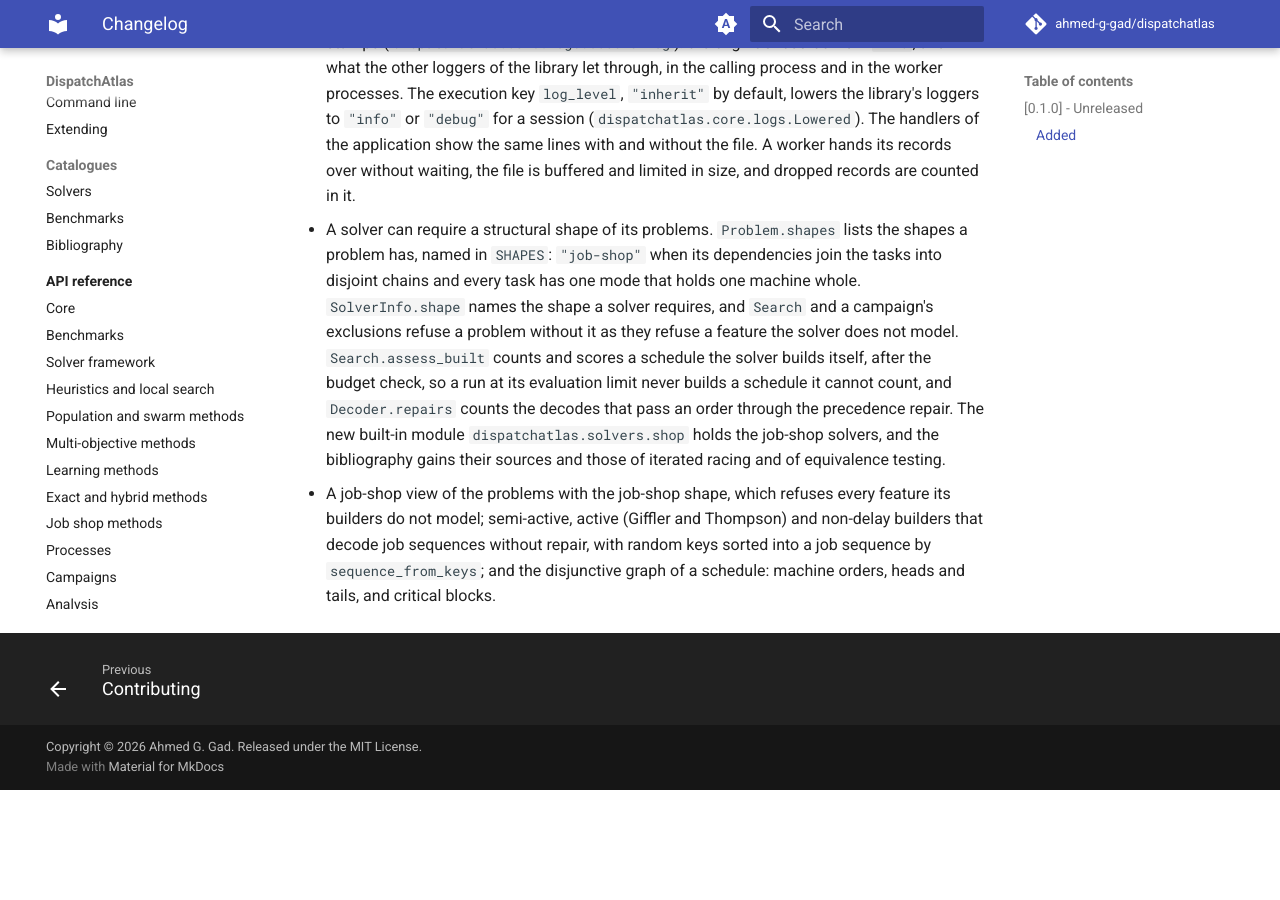
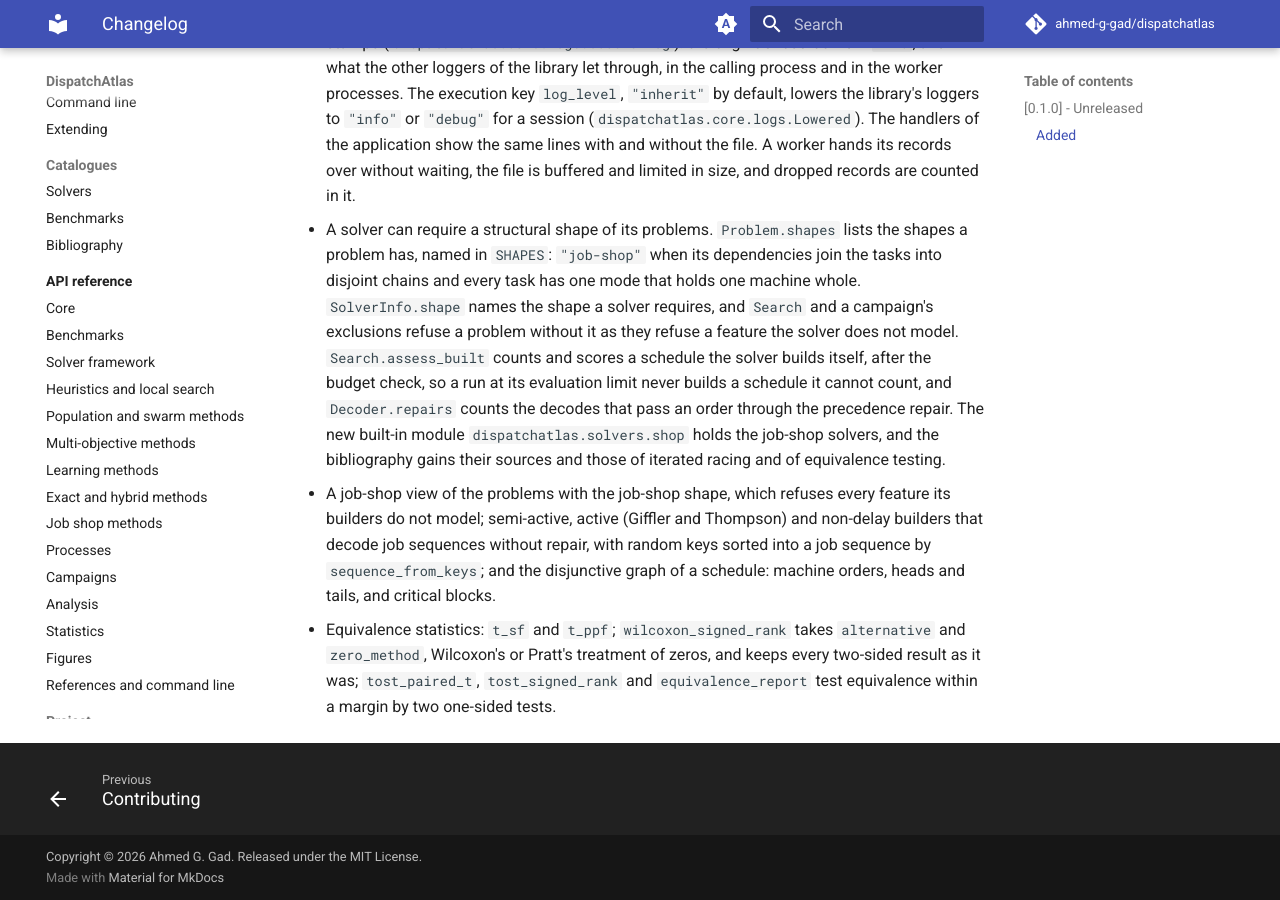
Before and after one commit to Ahmed-G-Gad/dispatchatlas, an MkDocs documentation site: the page built from docs/changelog.md, in a window 1280 px wide and 900 px high, scrolled down 6823 px. Built offline with MkDocs 1.6.1 and Material for MkDocs 9.7.7, drawn with Linux system fonts in a browser that asks for light colours; comment, search, counter and statistics services are not loaded; before the commit the page ends 7613 px from its top, so only the background shows below that.

Commit message:
List the equivalence tests in the API reference and the changelog

```diff
--- a/CHANGELOG.md
+++ b/CHANGELOG.md
@@ -345,3 +345,8 @@ and this project adheres to [Semantic Versioning](https://semver.org/spec/v2.0.0
   with random keys sorted into a job sequence by `sequence_from_keys`; and the
   disjunctive graph of a schedule: machine orders, heads and tails, and
   critical blocks.
+- Equivalence statistics: `t_sf` and `t_ppf`; `wilcoxon_signed_rank` takes
+  `alternative` and `zero_method`, Wilcoxon's or Pratt's treatment of zeros,
+  and keeps every two-sided result as it was; `tost_paired_t`,
+  `tost_signed_rank` and `equivalence_report` test equivalence within a
+  margin by two one-sided tests.
```
Also changed, not shown: docs/api/analysis-stats.md (+2 -0 lines).
